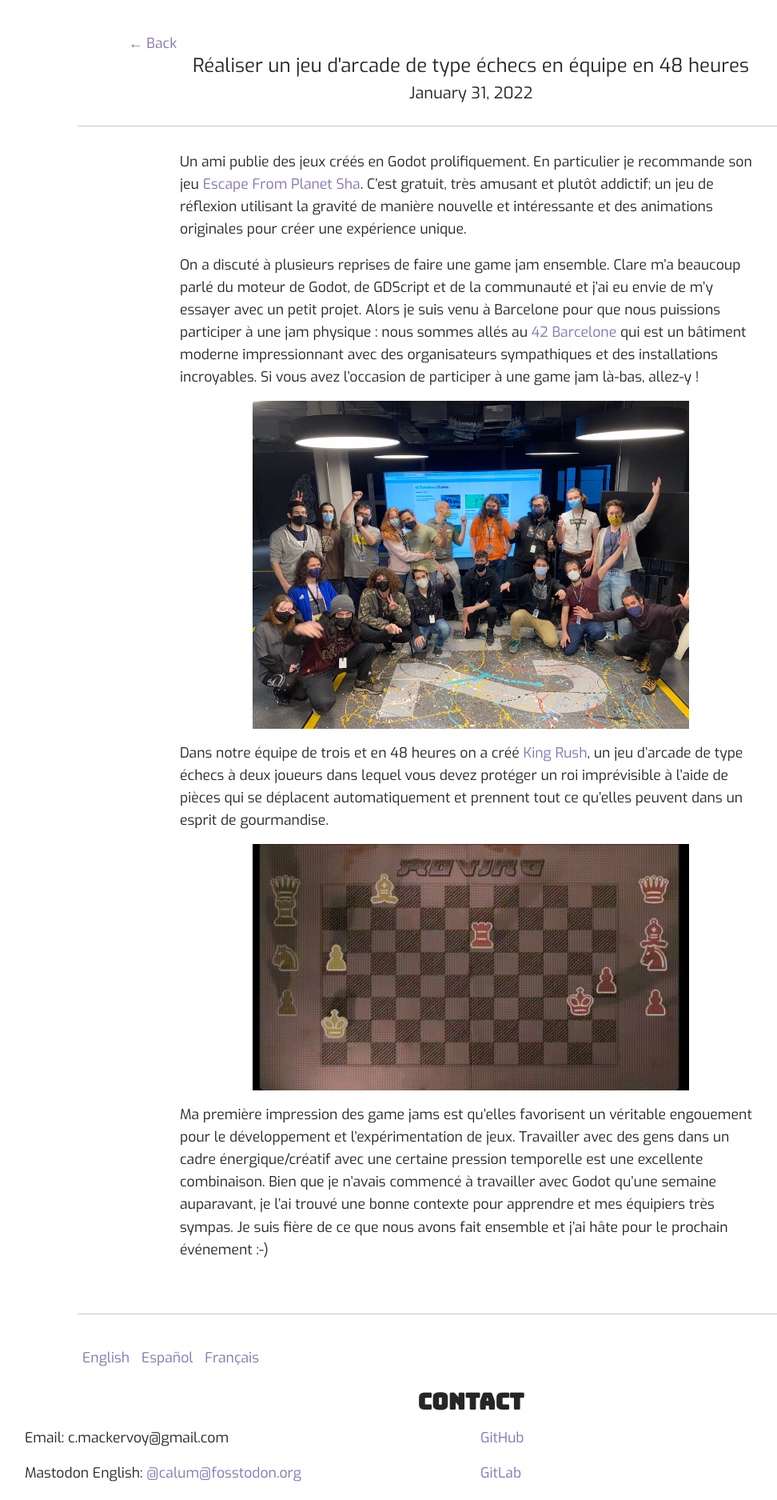
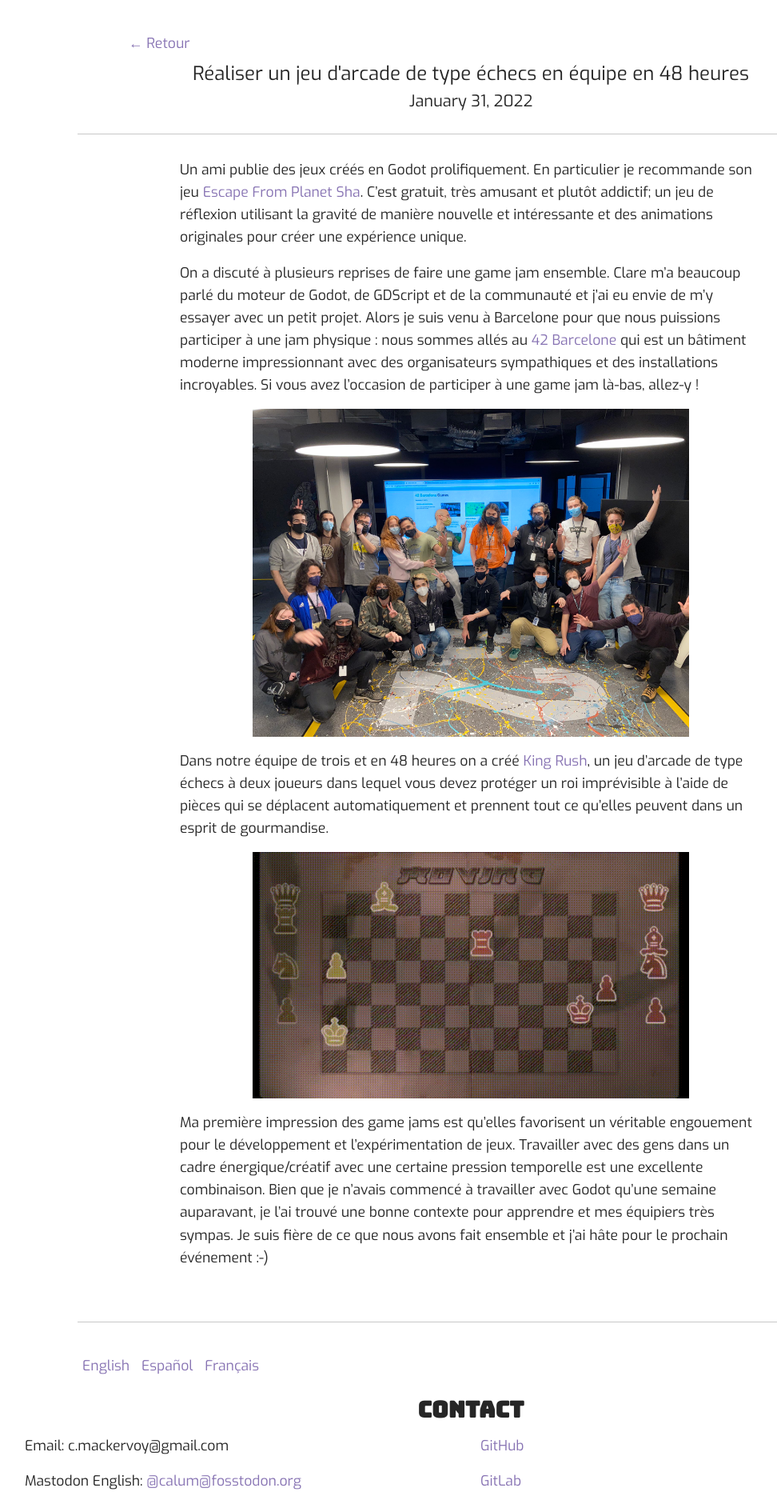
Before and after one commit to calummackervoy/calummackervoy.github.io, a Jekyll site: the page built from fr/_posts/2022-01-31-ggj-2022.md, in a window 1280 px wide. Shown: the part 450-2325 px from the top of the page at 80% size, without its empty margins (51-1023 px from the left). Built offline with Jekyll 4.4.1, drawn with Linux system fonts in a browser that asks for light colours.

Commit message:
Fix translation for back button in blog posts

```diff
--- a/_layouts/post.html
+++ b/_layouts/post.html
@@ -5,7 +5,7 @@
 <article class="post">
     <div class="post-heading row">
         {% assign lang = page.lang | default: 'en' %}
-        <a id="back-button" href="{{ '/blog/' | prepend: lang | prepend: '/' | prepend: site.url }}">&#8592; Back</a>
+        <a id="back-button" href="{{ '/blog/' | prepend: lang | prepend: '/' | prepend: site.url }}">&#8592; {% if lang == 'fr' %}Retour{% else %}Back{% endif %}</a>
 
         <div class="col-12 text-center">
             <h4 class='article-summary'>{{ page.summary }}</h4>
--- a/_sass/_layout.scss
+++ b/_sass/_layout.scss
@@ -226,6 +226,7 @@
 */
 #back-button {
   margin-left: 5vw;
+  margin-bottom: 10px;
 }
 
 .post-card {
```
